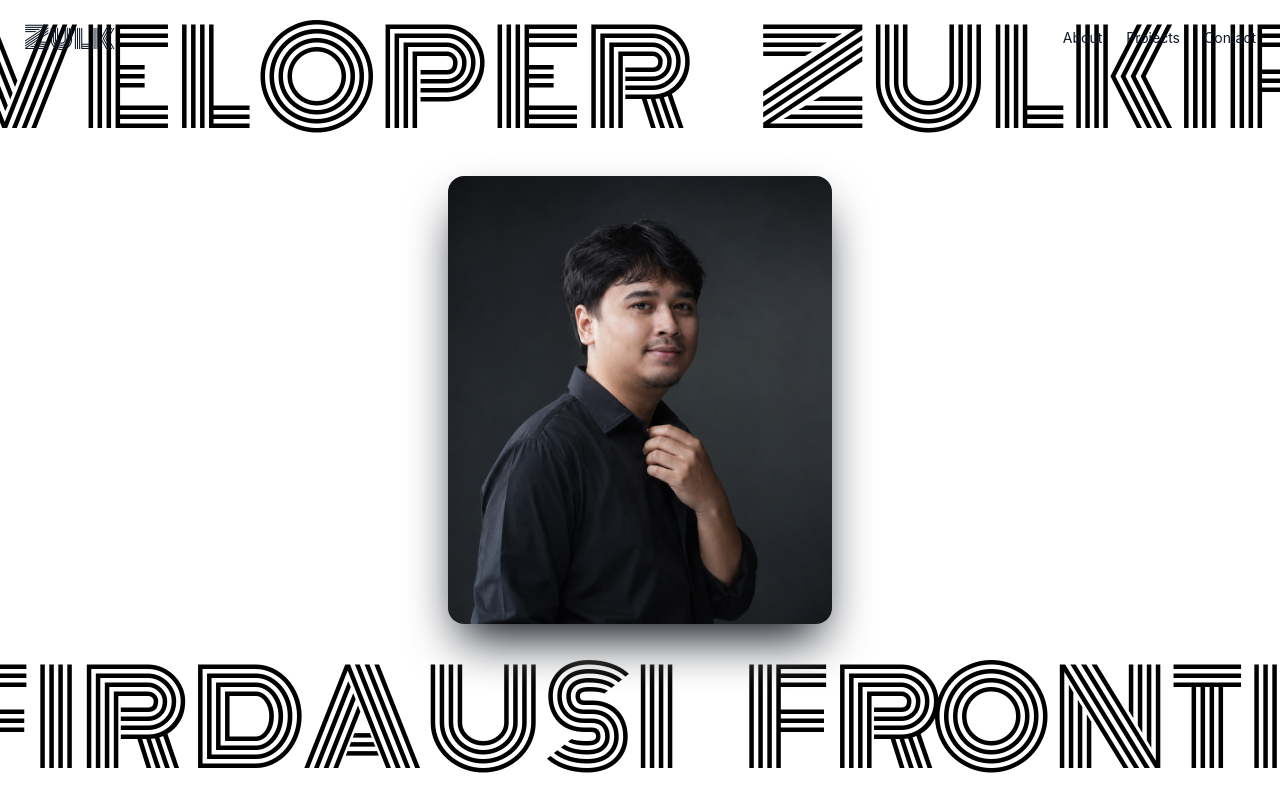
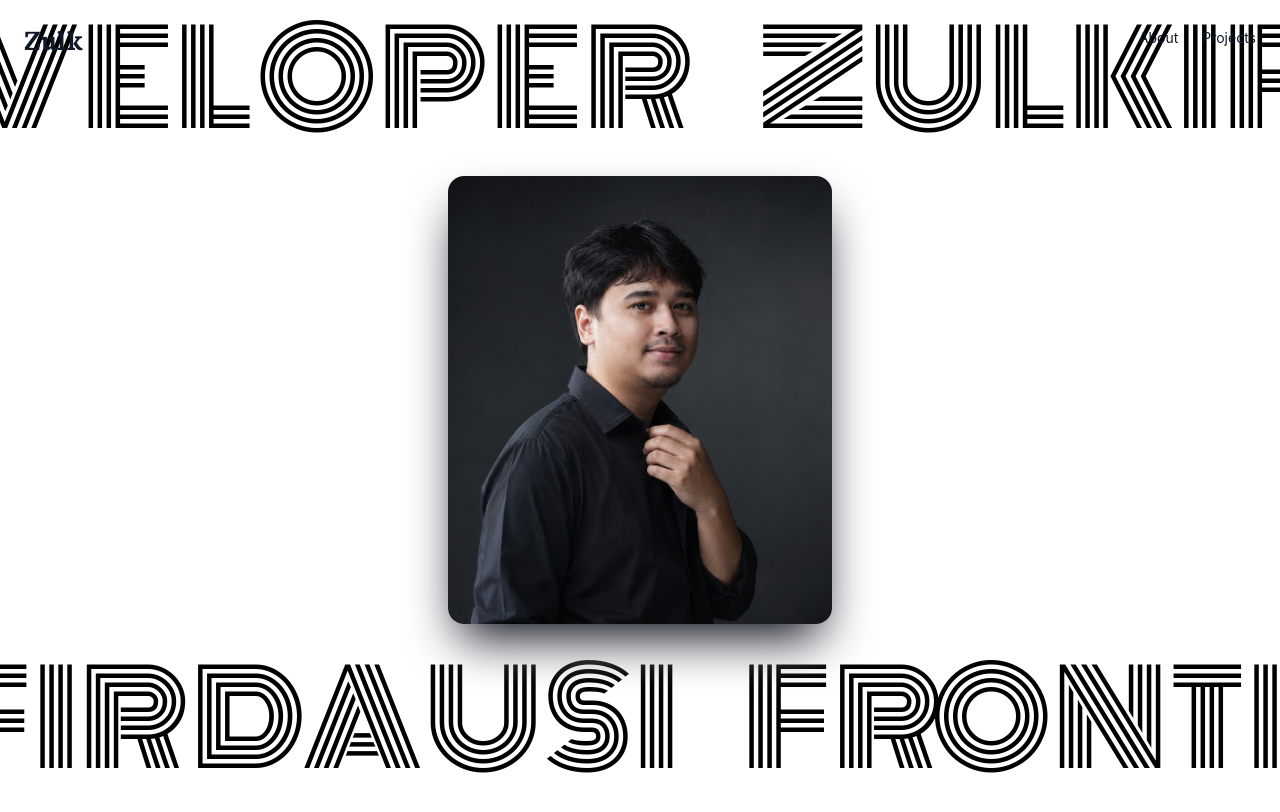
Before and after one commit to Zulkifli70/portofolio-new, a React (Vite) app: page / in a window 1280 px wide. Shown: the top 812 px of the page. Built offline with nearby package versions, Linux system fonts and the light colour scheme.

Commit message:
sumpah disini lupa abis nambahin/ngerubah apa

```diff
--- a/src/components/Header.jsx
+++ b/src/components/Header.jsx
@@ -1,10 +1,7 @@
 export default function Header() {
   return (
     <header className="header w-max-7xl flex items-center justify-between py-5 px-6 border-gray-200 fixed top-0 left-0 right-0 z-20">
-      <a
-        href="#"
-        className="logo text-3xl font-semibold text-gray-900 font-monoton"
-      >
+      <a href="#" className="logo text-3xl text-gray-900 font-neuton font-bold">
         Zulk
       </a>
 
@@ -15,9 +12,6 @@ export default function Header() {
         <a href="#projects" className="text-sm text-gray-900 hover:opacity-60">
           Projects
         </a>
-        <a href="#contact" className="text-sm text-gray-900 hover:opacity-60">
-          Contact
-        </a>
       </nav>
     </header>
   );
```
